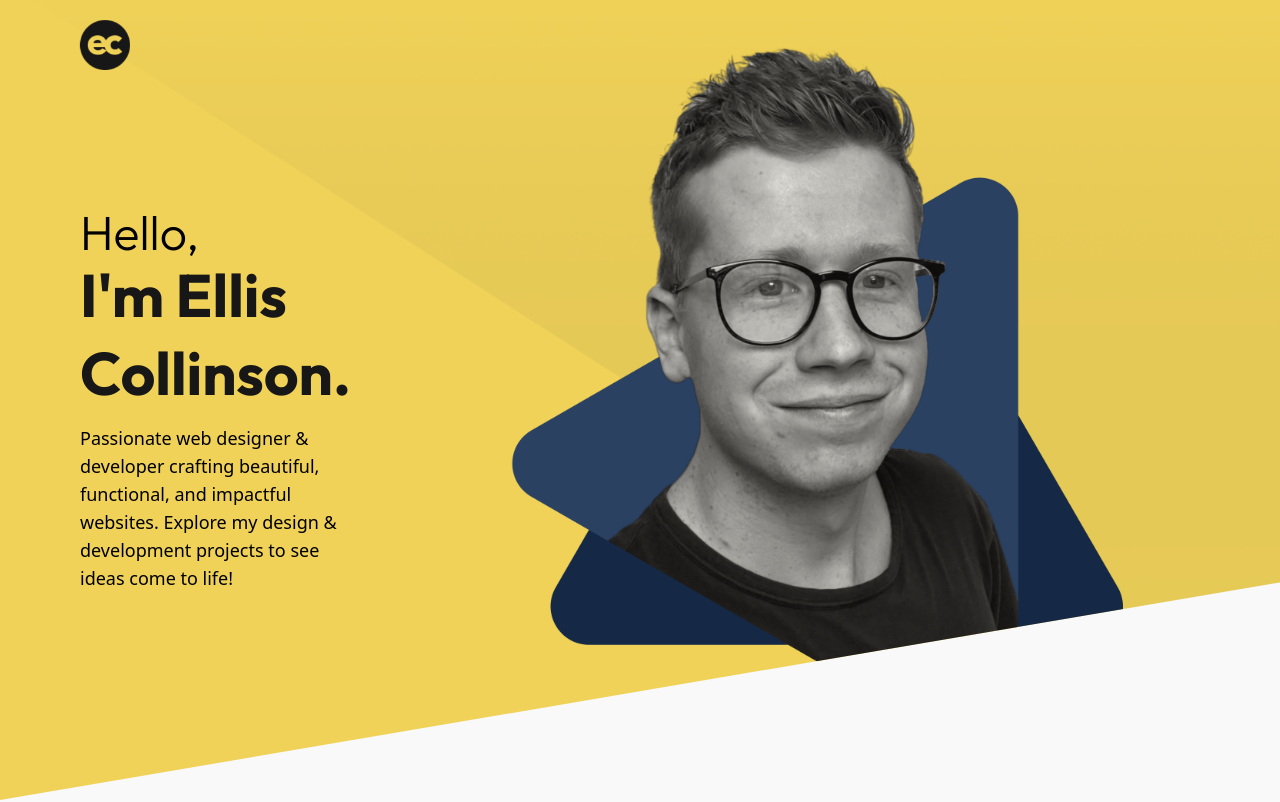
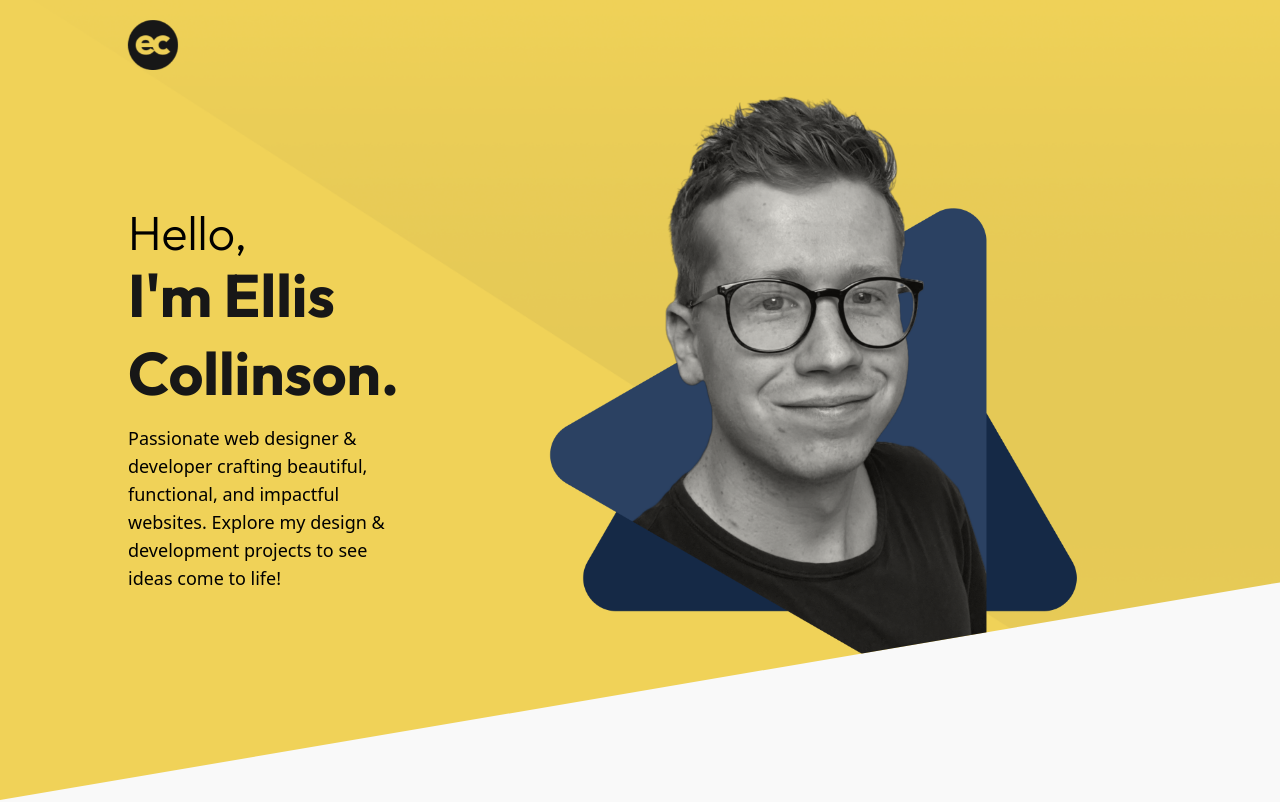
Before and after one commit to HeyEbb/portfolio, a Next.js app: page / in a window 1280 px wide. Shown: the top 802 px of the page. Built offline with nearby package versions, Linux system fonts and the light colour scheme.

Commit message:
Update padding in globals.css

```diff
--- a/src/app/globals.css
+++ b/src/app/globals.css
@@ -89,7 +89,8 @@ p {
   max-w-[2000px]
   items-center
   px-5
-  md:px-20;
+  md:px-20
+  lg:px-32
 }
 
 section,
```
